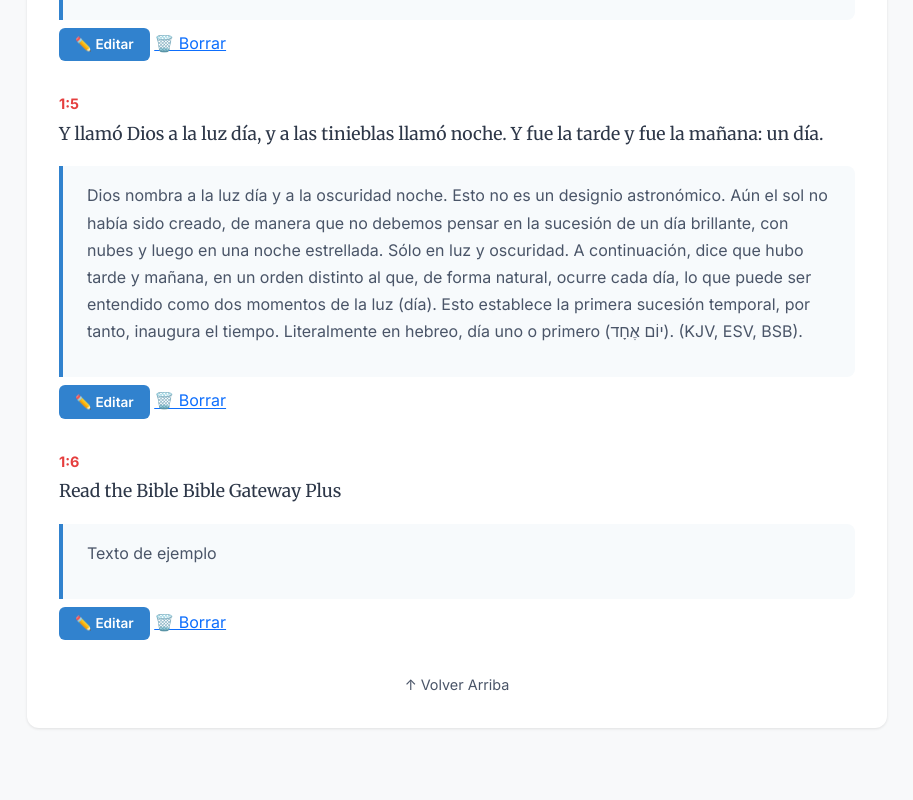
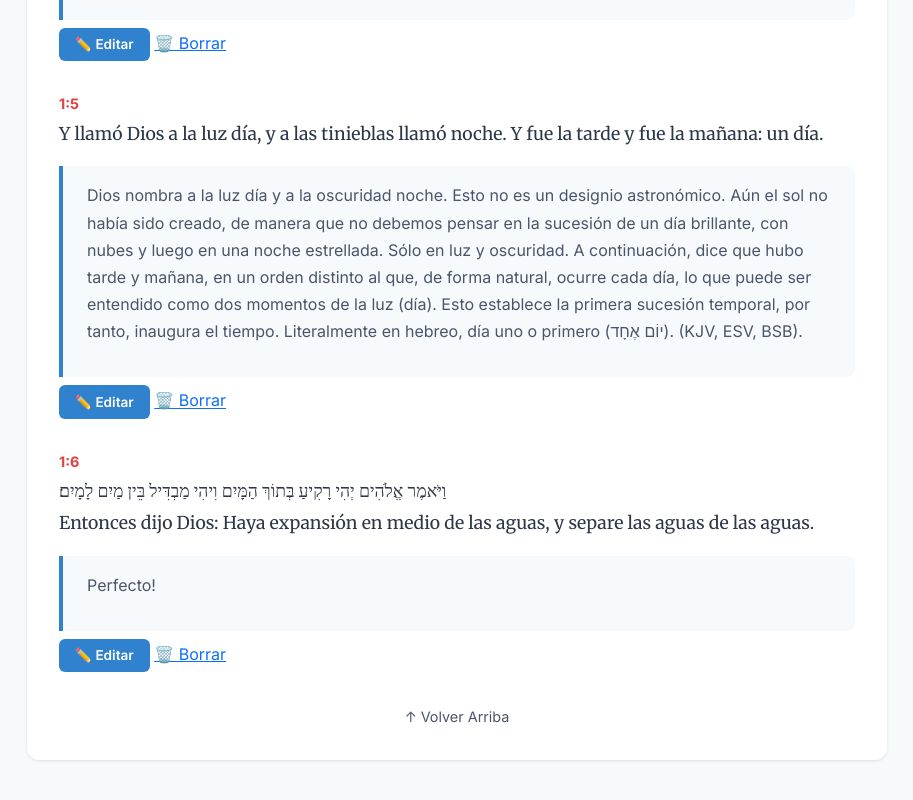
Before and after one commit to ed60hab/comentario, a plain HTML site: page genesis.html in a window 1280 px wide. Shown: the part 3049-3849 px from the top of the page, without its empty margins (183-1096 px from the left). Drawn offline with nearby package versions, Linux system fonts and the light colour scheme; a web font is replaced by a local one.

Commit message:
Actualizado genesis 1:6

```diff
--- a/genesis.html
+++ b/genesis.html
@@ -503,9 +503,9 @@
 
             <div class="verse-block" id="1.6">
                 <span class="verse-ref">1:6</span>
-                <p class="verse-text">Read the Bible Bible Gateway Plus</p>
+                <p class="verse-text">וַיֹּאמֶר אֱלֹהִים יְהִי רָקִיעַ בְּתוֹךְ הַמָּיִם וִיהִי מַבְדִּיל בֵּין מַיִם לָמָיִם׃<br />Entonces dijo Dios: Haya expansión en medio de las aguas, y separe las aguas de las aguas.</p>
                 <div class="commentary">
-                    <p>Texto de ejemplo</p>
+                    <p>Perfecto!</p>
                 </div>
                 <a href="editor.html?book=genesis&amp;chapter=1&amp;verse=6" class="btn-edit">✏️ Editar</a>
                 <a href="editor.html?action=delete&amp;book=genesis&amp;chapter=1&amp;verse=6" class="btn-delete">🗑️
@@ -528,4 +528,6 @@
 
 
 
+
+
 </body></html>
```
